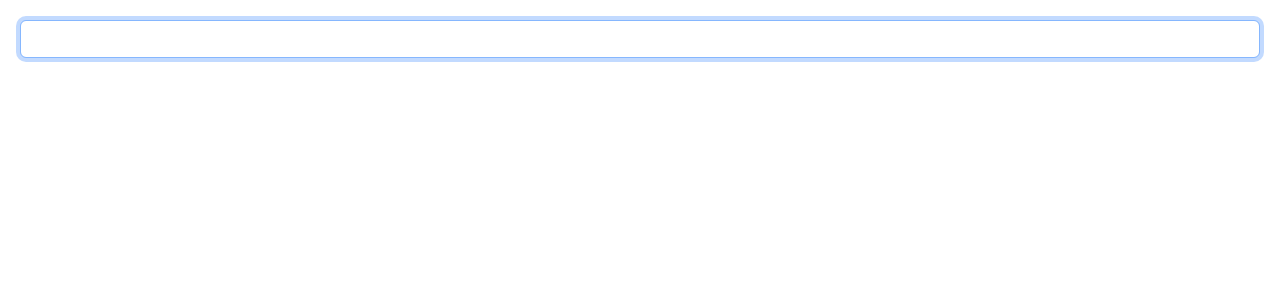
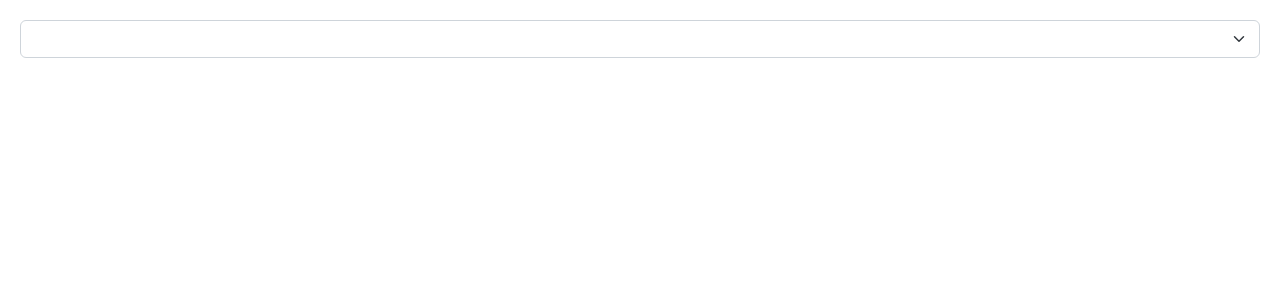
Before and after one commit to Paulgorithms/react-app, a React (Vite) app: page / in a window 1280 px wide. Shown: the top 300 px of the page. Built offline with nearby package versions, Linux system fonts and the light colour scheme.

Commit message:
Add effect dependencies.

```diff
--- a/src/App.tsx
+++ b/src/App.tsx
@@ -1,21 +1,20 @@
-import { useEffect, useRef } from "react";
+import { useEffect, useRef, useState } from "react";
+import ProductList from "./components/ProductList";
 
 function App() {
-  const ref = useRef<HTMLInputElement>(null);
-
-  useEffect(() => {
-    // Side effect
-    if (ref.current) ref.current.focus();
-  });
-
-  useEffect(() => {
-    // Side effect
-    document.title = "My App";
-  });
+  const [category, setCategory] = useState("");
 
   return (
     <div>
-      <input ref={ref} type="text" className="form-control" />
+      <select
+        onChange={(event) => setCategory(event.target.value)}
+        className="form-select"
+      >
+        <option value=""></option>
+        <option value="Clothing">Clothing</option>
+        <option value="Household">Household</option>
+      </select>
+      <ProductList category={category} />
     </div>
   );
 }
--- /dev/null
+++ b/src/components/ProductList.tsx
@@ -0,0 +1,14 @@
+import { useEffect, useState } from "react";
+
+const ProductList = ({ category }: { category: string }) => {
+  const [products, setProducts] = useState<string[]>([]);
+
+  useEffect(() => {
+    console.log("Fetching products in ", category);
+    setProducts(["Clothing", "Household"]);
+  }, [category]);
+
+  return <div>{category}</div>;
+};
+
+export default ProductList;
```
